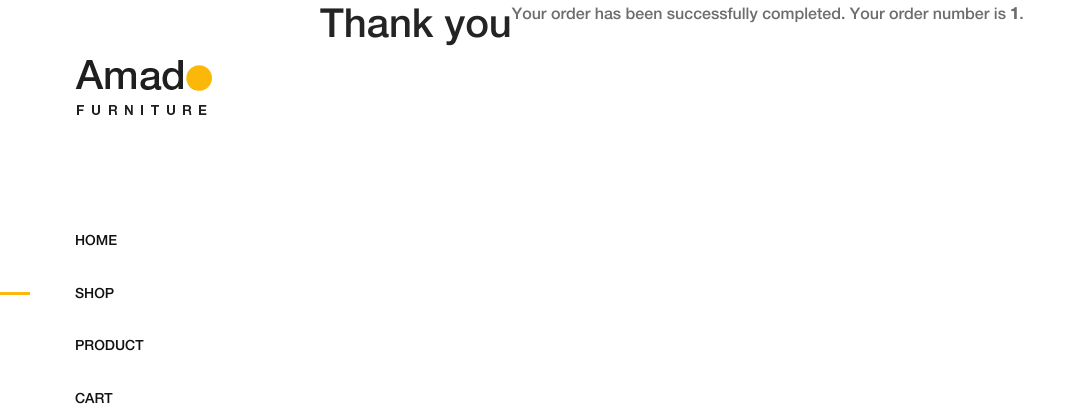
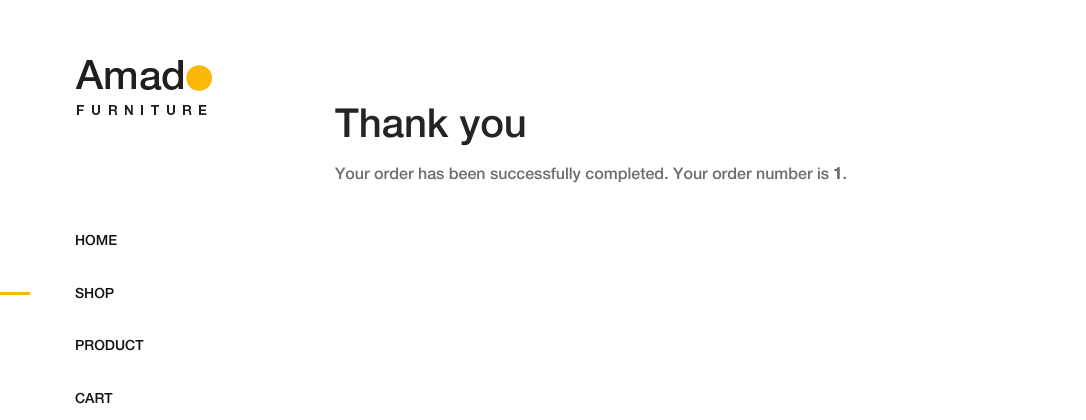
Before and after one commit to masonk16/elegante, a Django app: template templates/orders/order/created.html in a window 1280 px wide. Shown: the top 420 px of the page, without its empty margins (0-1086 px from the left). Run offline with Django 4.2, Linux system fonts and the light colour scheme; the template is opened without the code that fills it: values that come from a table or form of the project are taken from there, others are empty; tables that the repository leaves empty hold one stand-in row (values such as "Sample post"); some libraries are stand-ins or nearby versions.

Commit message:
Order success template formatting

```diff
--- a/templates/orders/order/created.html
+++ b/templates/orders/order/created.html
@@ -5,7 +5,19 @@
 {% endblock %}
 
 {% block content %}
-<h1>Thank you</h1>
-<p>Your order has been successfully completed. Your order number is
-<strong>{{ order.id }}</strong>.</p>
+    <div class="cart-table-area section-padding-100">
+        <div class="container-fluid">
+            <div class="row">
+                <div class="col-12 col-lg-8">
+                    <h1>Thank you</h1>
+                </div>
+                <div class="col-12 col-lg-8">
+                    <p>
+                        Your order has been successfully completed.
+                        Your order number is <strong>{{ order.id }}</strong>.
+                    </p>
+                </div>
+            </div>
+        </div>
+    </div>
 {% endblock %}
```
